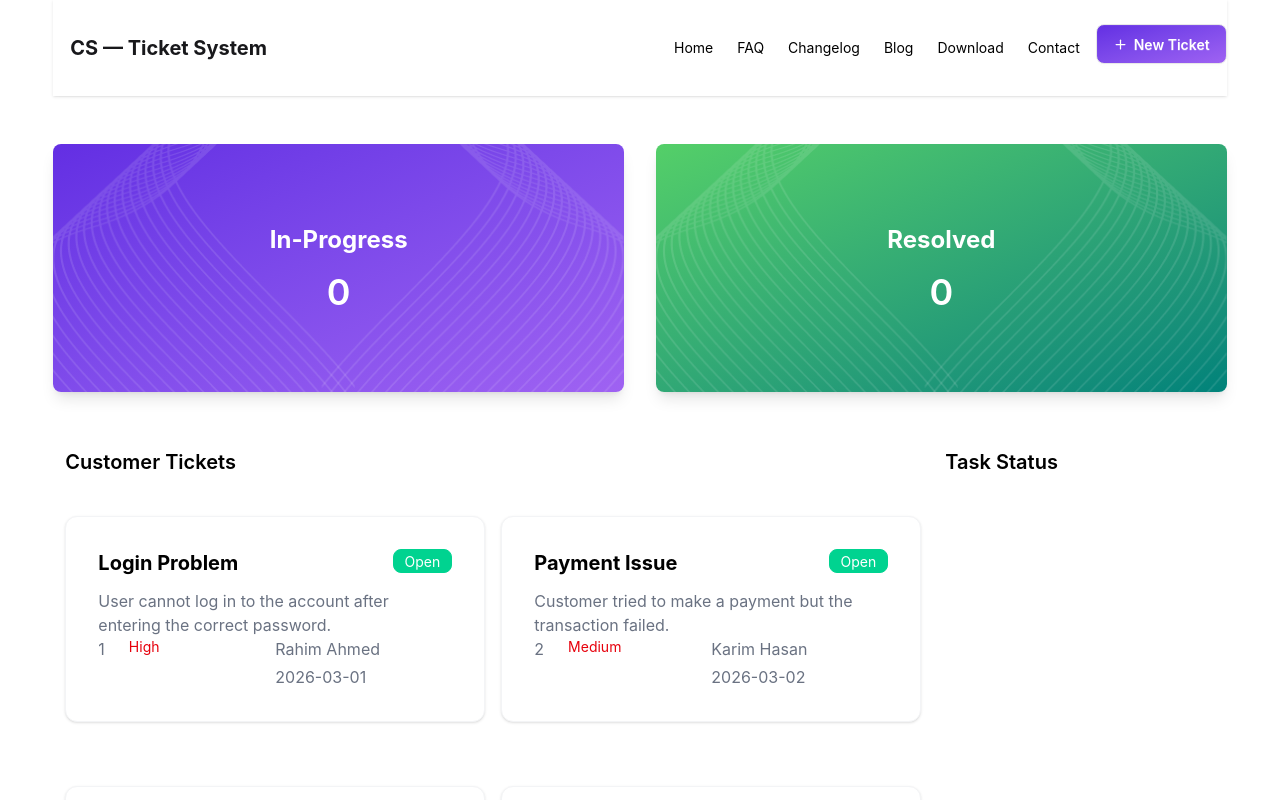
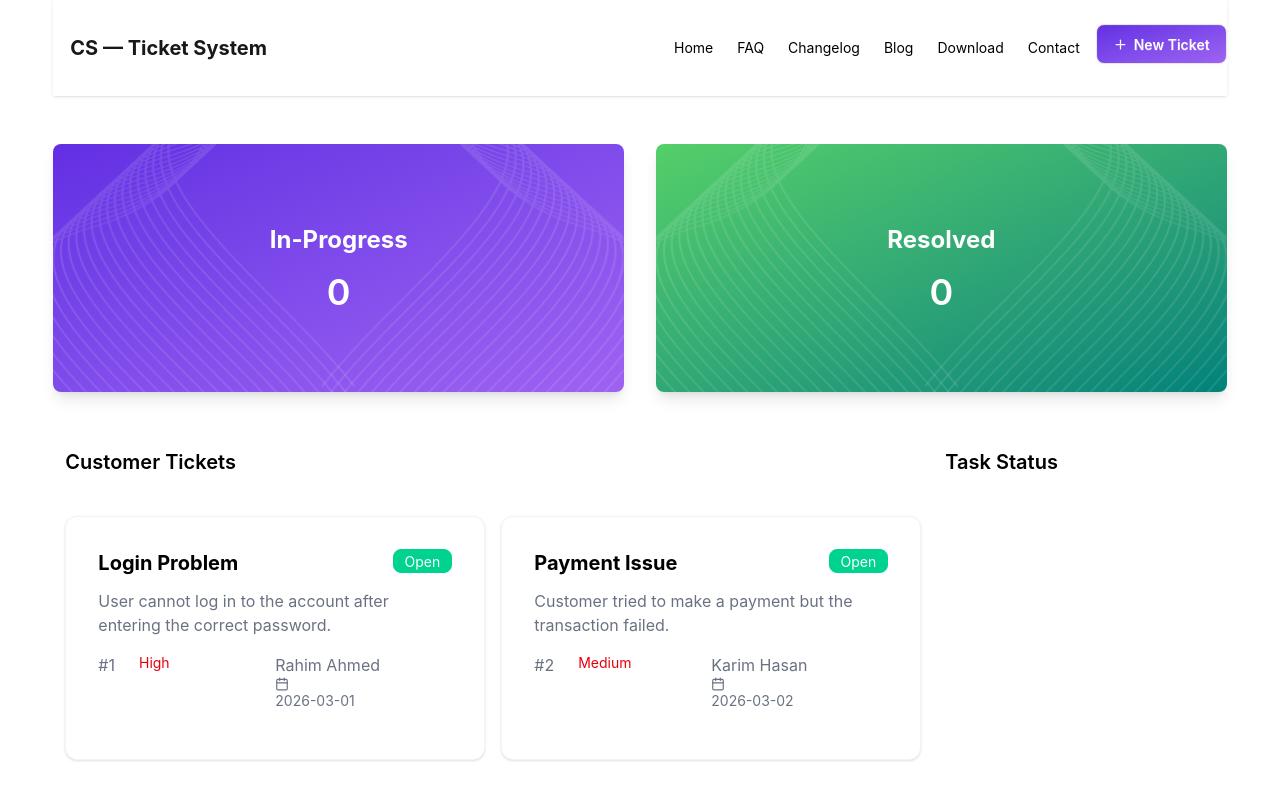
Before and after one commit to kanikanoorsathi/Mission-Restart-A2, a React (Vite) app: page / in a window 1280 px wide. Shown: the top 800 px of the page. Built offline with nearby package versions, Linux system fonts and the light colour scheme.

Commit message:
calender added

```diff
--- a/src/components/Ticket/Ticket.jsx
+++ b/src/components/Ticket/Ticket.jsx
@@ -1,22 +1,25 @@
+import { Calendar } from 'lucide-react';
 import React from 'react';
+// import { Calender } from 'lucide-react';
 
 const Ticket = ({ticket}) => {
-    console.log(ticket)
+    //console.log(ticket)
+    const {title, description, id, priority, customer, createdAt } = ticket
     return (
-        <div className="bg-white p-8 rounded-xl shadow-sm border border-gray-100 my-6">
+        <div className="bg-white p-8 rounded-xl shadow-sm border border-gray-100 cursor-pointer hover:bg-violet-400 my-6">
             <div className='flex flex-wrap justify-between mb-3'>
-                <h3 className='font-bold text-xl text-black'>{ticket.title}</h3>
+                <h3 className='font-bold text-xl text-black'>{title}</h3>
                 <span className='badge badge-success text-white '>Open</span>
             </div>
-            <p className='font-normal text-gray-500 text-base'>{ticket.description}</p>
-            <div className='grid grid-cols-2'>
+            <p className='font-normal text-gray-500 text-base'>{description}</p>
+            <div className='grid grid-cols-2 py-4'>
                 <div className='flex justify-start'>
-                    <p className='font-normal text-gray-500 text-base mr-6'>{ticket.id}</p>
-                    <p className='font-normal text-red-600 text-sm'>{ticket.priority}</p>
+                    <p className='font-normal text-gray-500 text-base mr-6'>#{id}</p>
+                    <p className='font-normal text-red-600 text-sm'>{priority}</p>
                 </div>
-                <div className='flex flex-wrap justify-between gap-1'>
-                    <p className='font-normal text-gray-500 text-base'>{ticket.customer}</p>
-                    <p className='font-normal text-gray-500 text-base'>{ticket.createdAt}</p>
+                <div className='flex flex-wrap justify-between'>
+                    <p className='font-normal text-gray-500 text-base'>{customer}</p>
+                    <p className='font-normal text-gray-500 text-sm'><Calendar size={14}></Calendar>{createdAt}</p>
 
                 </div>
             </div>
```
